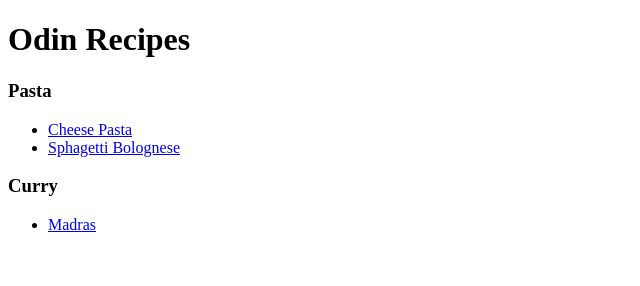
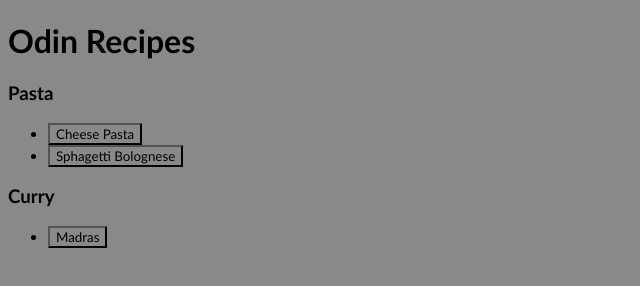
Before and after one commit to Vulcer96/Odin-Recipes-2, a plain HTML site: page index.html in a window 1280 px wide. Shown: the whole page, without its empty margins (0-640 px from the left). Drawn offline with Linux system fonts and the light colour scheme.

Commit message:
Added in css
linked all pages with styles.css sheet with basic coloration

```diff
--- a/index.html
+++ b/index.html
@@ -2,19 +2,20 @@
 <html lang="en">
 <head>
     <meta charset="UTF-8">
+    <link rel="stylesheet" href="styles.css"/>
     <meta name="viewport" content="width=device-width, initial-scale=1.0">
     <title>Document</title>
 </head>
 <body>
-    <h1>Odin Recipes</h1>
-    <h3>Pasta</h3>
+    <h1 class="center">Odin Recipes</h1>
+    <h3 class="center">Pasta</h3>
       <ul>
-        <li><a href="./Recipes/Cheese-Pasta.html">Cheese Pasta</a></li>
-        <li><a href="./Recipes/Sphagetti-Bolognese.html">Sphagetti Bolognese</a></li>
+        <li><button type="button"><a href="./Recipes/Cheese-Pasta.html">Cheese Pasta</a></button></li>
+        <li><button type="button"><a href="./Recipes/Sphagetti-Bolognese.html">Sphagetti Bolognese</a></button></li>
       </ul>
-    <h3>Curry</h3>
+    <h3 class="center">Curry</h3>
       <ul>
-        <li><a href="./Recipes/Madras.html">Madras</li>
+        <li><button type="button"><a href="./Recipes/Madras.html">Madras</a></button></li>
       </ul>
 </body>
 </html>
--- /dev/null
+++ b/styles.css
@@ -0,0 +1,9 @@
+* {
+    background-color: rgb(136, 137, 137);
+    font-family: 'Trebuchet MS', 'Lucida Sans Unicode', 'Lucida Grande', 'Lucida Sans', Arial, sans-serif;
+}
+
+a {
+  color:black;
+  text-decoration: none;
+}
```
Also changed, not shown: Recipes/Cheese-Pasta.html (+1 -0 lines), Recipes/Madras.html (+1 -0 lines), Recipes/Sphagetti-Bolognese.html (+1 -0 lines).
